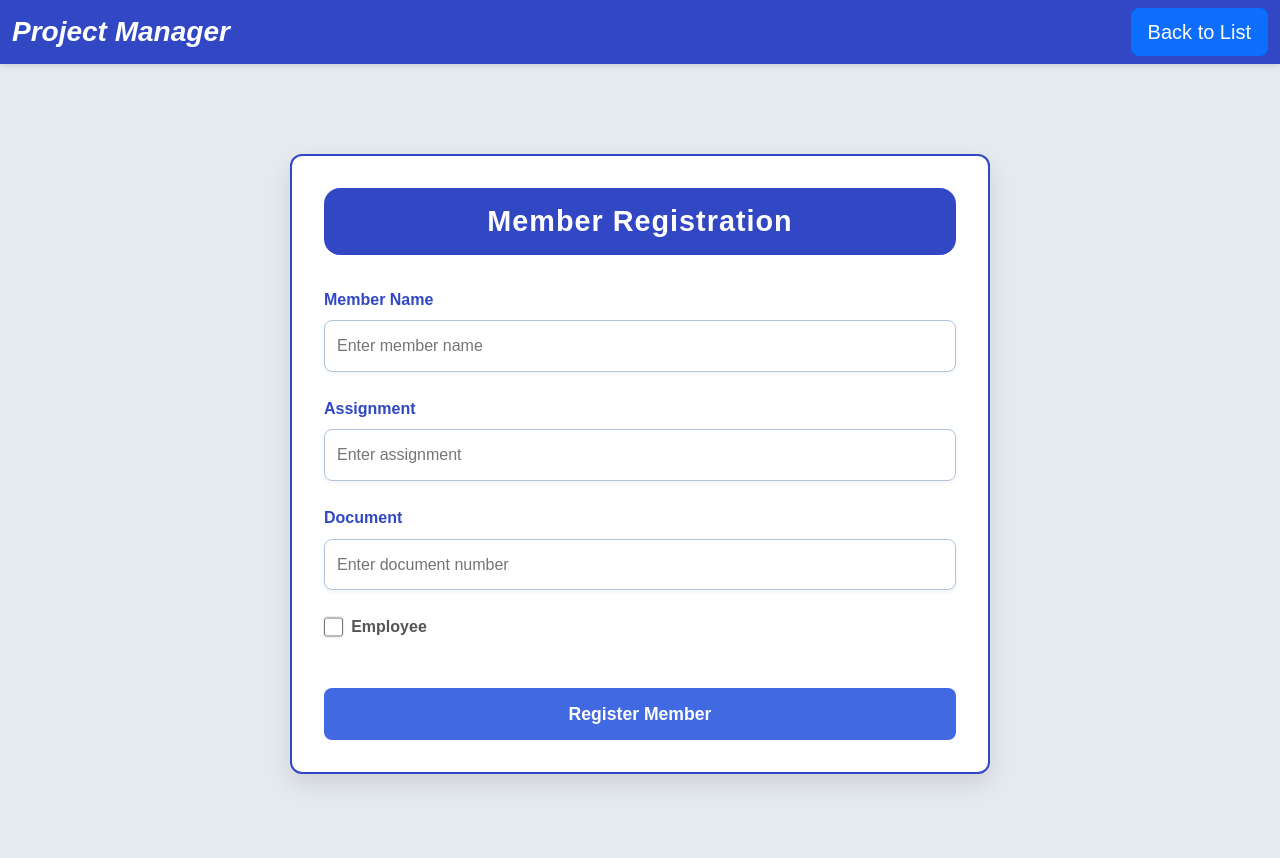
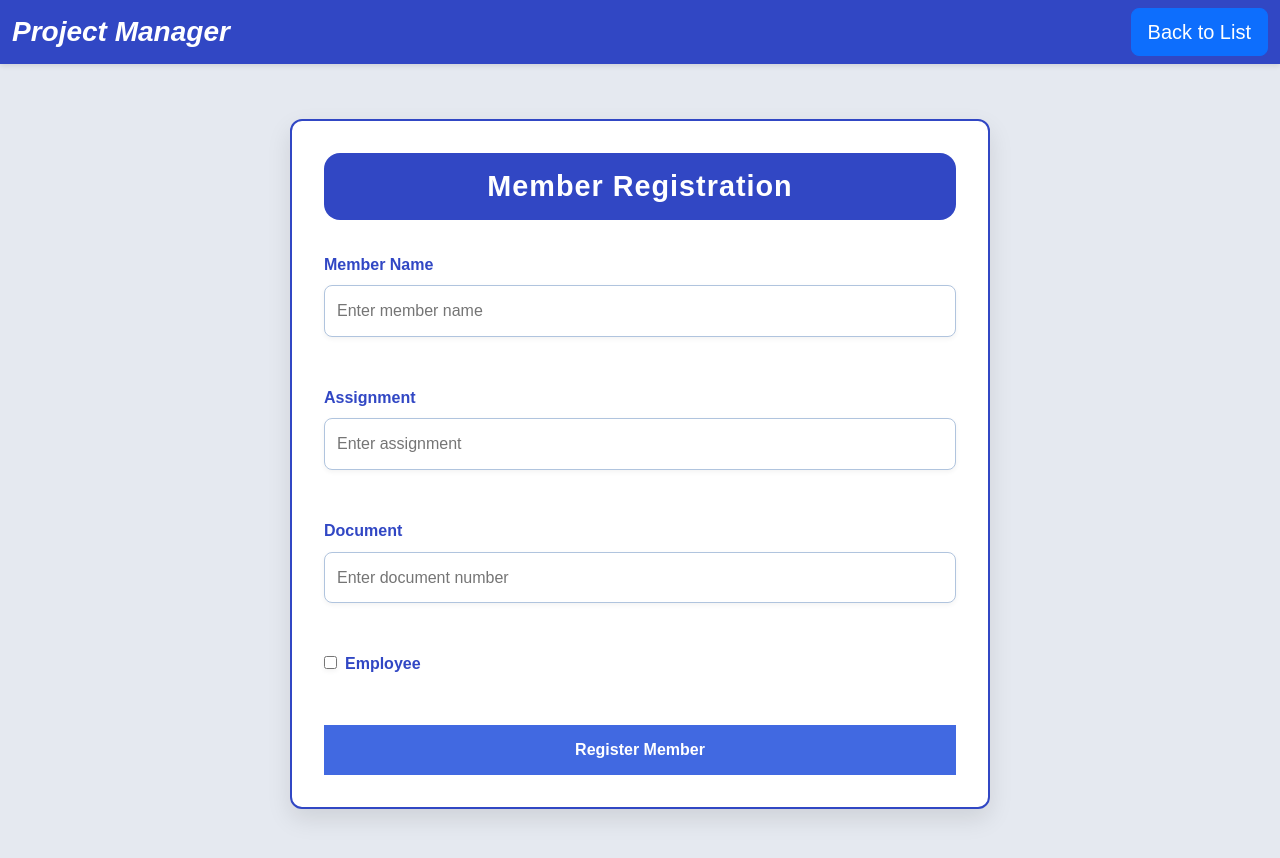
Before and after one commit to Matheus-Freitas0/training-react, a React (Vite) app: page /register in a window 1280 px wide. Shown: the top 858 px of the page. Built offline with nearby package versions, Linux system fonts and the light colour scheme.

Commit message:
Refactor MemberForm CSS and JSX: updated class names, removed unnecessary styles, and simplified form structure

```diff
--- a/src/components/membersRegisterAndEdit/MemberForm.css
+++ b/src/components/membersRegisterAndEdit/MemberForm.css
@@ -21,31 +21,42 @@
     justify-content: center;
 }
 
-.form-title {
+.form-wrapper h2 {
     color: #ffffff;
     background-color: #3147c4;
     border-radius: 1rem;
+    padding: 1rem;
+    text-align: center;
+    font-size: 1.8rem;
+    font-weight: 700;
+    letter-spacing: 1px;
     margin-bottom: 2rem;
-    padding: 1rem;
-    font-weight: 700;
-    text-align: center;
-    letter-spacing: 1px;
-    font-size: 1.8rem;
 }
 
-.form-label {
+.form-group {
+    margin-bottom: 1.5rem;
+    display: flex;
+    flex-direction: column;
+}
+
+.form-group label {
     color: #3147c4;
     font-weight: bold;
     margin-bottom: 0.5rem;
     transition: color 0.3s ease;
 }
 
-.form-label:hover {
+.form-group label:hover {
     color: #1a2b54;
 }
 
-.form-input,
-.form-select {
+.form-group input[type="text"],
+.form-group input[type="checkbox"],
+.form-group input[type="button"],
+.form-group input[type="submit"],
+input[type="text"],
+input[type="checkbox"],
+input[type="submit"] {
     width: 100%;
     padding: 0.75rem;
     border: 1px solid #b0c4de;
@@ -56,43 +67,27 @@
     transition: border-color 0.3s ease, box-shadow 0.3s ease;
 }
 
-.form-input:focus,
-.form-select:focus {
+.form-group input[type="text"]:focus,
+.form-group input[type="checkbox"]:focus {
     border-color: #3147c4;
     box-shadow: 0 0 0 0.2rem rgba(46, 76, 143, 0.25);
     outline: none;
 }
 
-.checkbox-group {
-    display: flex;
-    align-items: center;
-    gap: 0.5rem;
-    margin-bottom: 1.5rem;
+.form-group input[type="checkbox"] {
+    width: auto;
+    height: auto;
+    cursor: pointer;
+    accent-color: #4169e1;
+    margin-right: 0.5rem;
 }
 
-.form-checkbox {
-    width: 1.2rem;
-    height: 1.2rem;
-    cursor: pointer;
-    accent-color: #4169e1;
-    border-radius: 4px;
-    transition: all 0.2s ease-in-out;
-    box-shadow: 0 0 2px rgba(0, 0, 0, 0.2);
-}
-
-.form-checkbox:focus {
+.form-group input[type="checkbox"]:focus {
     outline: none;
     box-shadow: 0 0 0 0.15rem rgba(49, 71, 196, 0.3);
 }
 
-.form-checkbox-label {
-    font-size: 1rem;
-    font-weight: 600;
-    color: #555;
-    cursor: pointer;
-}
-
-.submit-button {
+button {
     padding: 0.75rem 1.5rem;
     color: #ffffff;
     background-color: #4169e1;
@@ -106,24 +101,8 @@
     margin-top: 1.5rem;
 }
 
-.submit-button:hover {
+button:hover {
     background-color: #365e9d;
     transform: translateY(-2px);
     box-shadow: 0 4px 8px rgba(0, 0, 0, 0.2);
 }
-
-.form-row {
-    margin-bottom: 1.5rem;
-}
-
-textarea.form-control {
-    min-height: 100px;
-    resize: vertical;
-    border: 1px solid #b0c4de;
-    margin-bottom: 1.5rem;
-}
-
-textarea.form-control:focus {
-    border-color: #3147c4;
-    box-shadow: 0 0 0 0.2rem rgba(46, 76, 143, 0.25);
-}
--- a/src/components/membersRegisterAndEdit/MemberForm.jsx
+++ b/src/components/membersRegisterAndEdit/MemberForm.jsx
@@ -62,67 +62,64 @@ function MemberForm() {
 
 
   return (
-    <main className="member-form-container">
+    <div className="member-form-container">
       <div className="form-wrapper">
-        <h2 className="form-title">{id ? "Edit Member" : "Member Registration"}</h2>
+        <h2>{id ? "Edit Member" : "Member Registration"}</h2>
 
-        <form id="registrationForm" className="registration-form">
-          <div className="form-row">
+        <form onSubmit={handleSubmit}>
           <div className="form-group">
-              <label htmlFor="member-name" className="form-label">
-                Member Name
-              </label>
+            <label htmlFor="member-name">Member Name</label>
             <input
               type="text"
-                className="form-input"
               id="member-name"
+              value={member.name}
+              onChange={e => setMember({ ...member, name: e.target.value })}
               placeholder="Enter member name"
               required
             />
           </div>
+
           <div className="form-group">
-              <label htmlFor="assignment" className="form-label">
-                Assignment
-              </label>
+            <label htmlFor="assignment">Assignment</label>
             <input
               type="text"
-                className="form-input"
               id="assignment"
+              value={member.assignment}
+              onChange={e => setMember({ ...member, assignment: e.target.value })}
               placeholder="Enter assignment"
               required
             />
           </div>
+
           <div className="form-group">
-              <label htmlFor="document" className="form-label">
-                Document
-              </label>
+            <label htmlFor="document">Document</label>
             <InputMask
               mask="999.999.999-99"
               type="text"
-                className="form-input"
               id="document"
+              value={member.document}
+              onChange={e => setMember({ ...member, document: e.target.value })}
               placeholder="Enter document number"
               required
             />
           </div>
 
-            <div className="form-group checkbox-group">
+          <div className="form-group">
+            <label htmlFor="is-employee">
               <input
                 type="checkbox"
-                className="form-checkbox"
                 id="is-employee"
+                checked={member.employee}
+                onChange={e => setMember({ ...member, employee: e.target.checked })}
               />
-              <label htmlFor="is-employee" className="form-checkbox-label">
               Employee
             </label>
           </div>
-          </div>
-          <button type="submit" className="submit-button">
-            Register Member
-          </button>
+
+          <button type="submit">{id ? 'Update Member' : 'Register Member'}</button>
         </form>
       </div>
-    </main>
+    </div>
   );
 }
 
```
Lines whose indentation alone changed are shown as unchanged.
